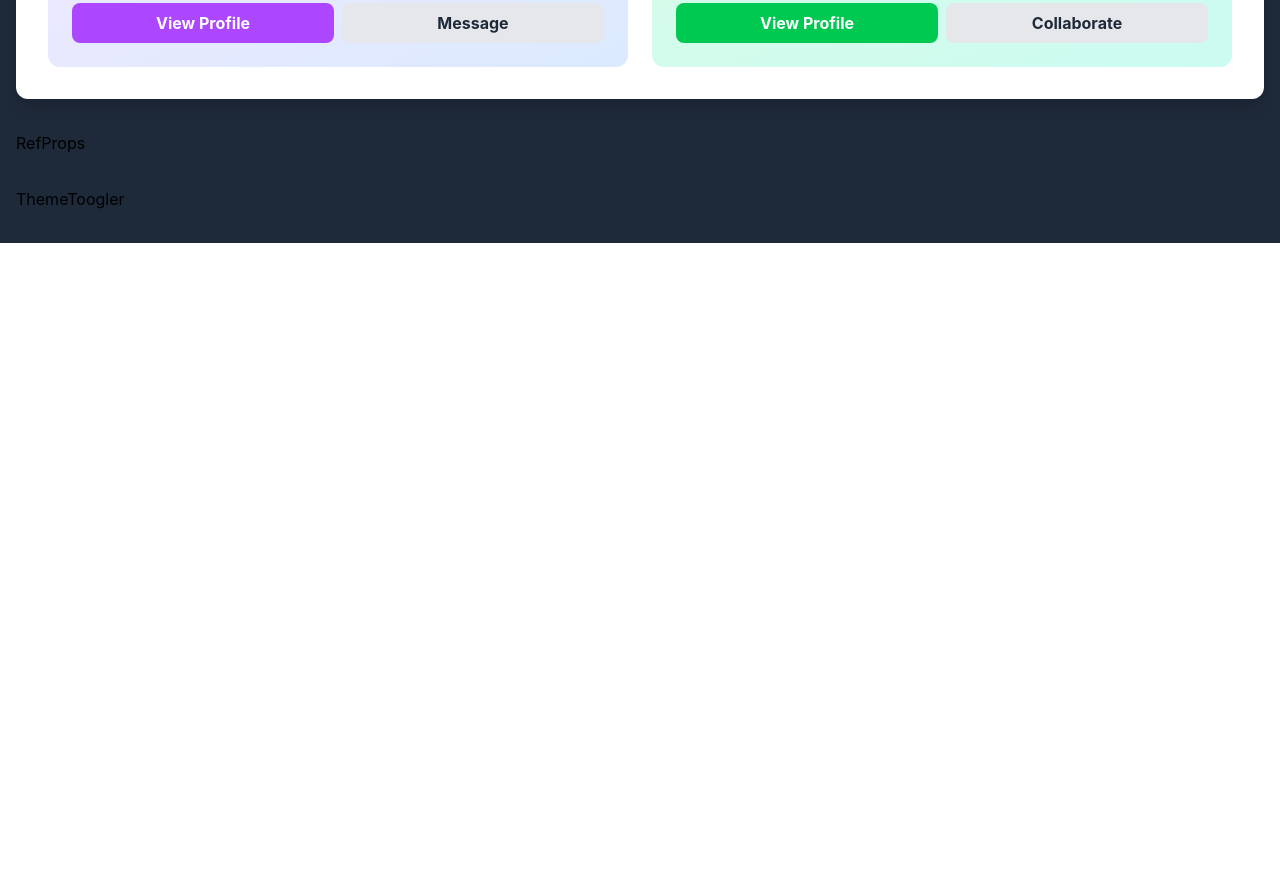
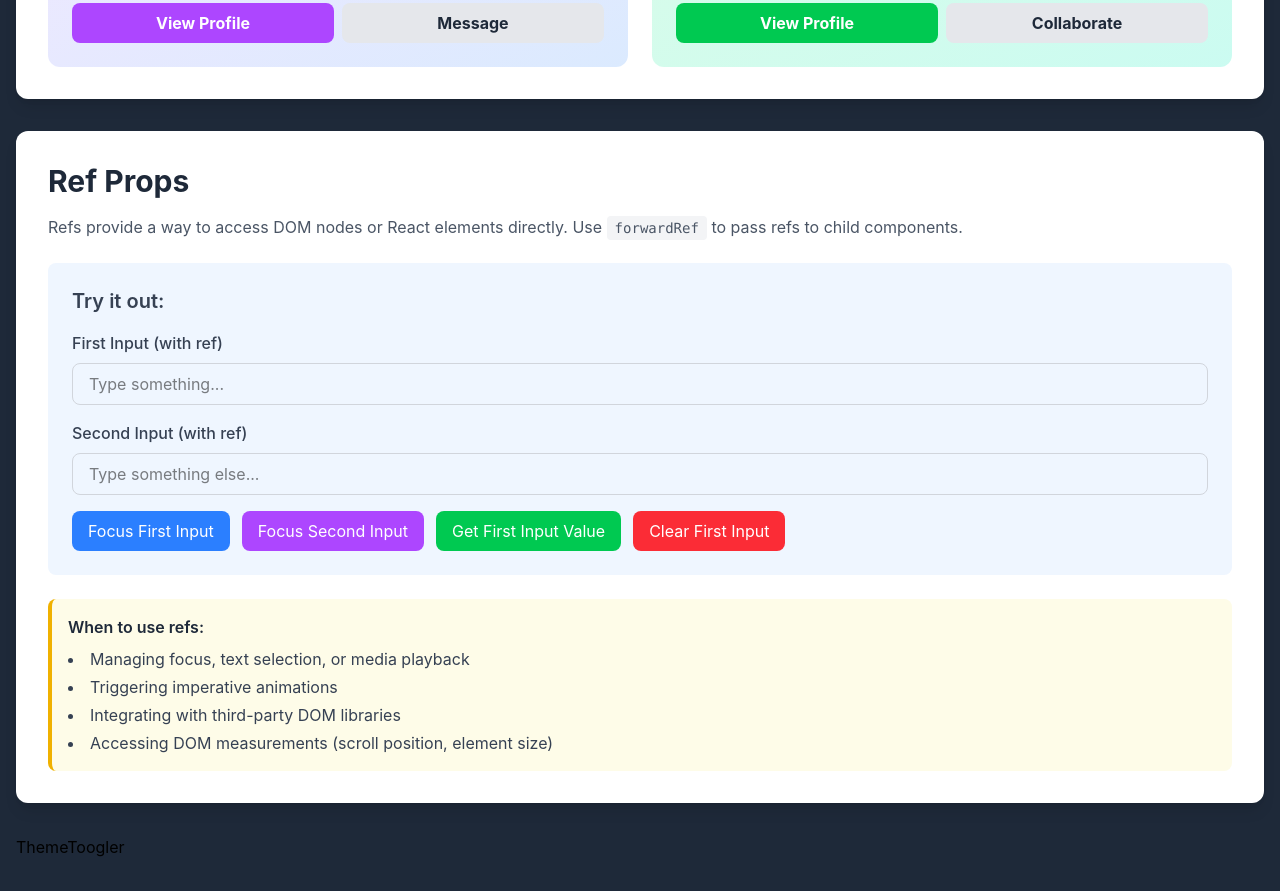
Before and after one commit to Shivamch0/React, a React (Vite) app in the folder Props/: page / in a window 1280 px wide. Shown: the part 1700-2591 px from the top of the page. Before the commit the page ends 1943 px from the top, so only its background shows below. Built offline with nearby package versions, Linux system fonts and the light colour scheme.

Commit message:
useRef completed

```diff
--- a/Props/src/components/RefProps.jsx
+++ b/Props/src/components/RefProps.jsx
@@ -1,9 +1,116 @@
-import React from 'react'
+import { useRef, forwardRef } from "react";
 
-function RefProps() {
+// Input component that accepts a ref prop
+const CustomInput = forwardRef(({ label, placeholder, className }, ref) => {
   return (
-    <div>RefProps</div>
-  )
+    <div className="mb-4">
+      <label className="block text-gray-700 font-medium mb-2">{label}</label>
+      <input
+        ref={ref}
+        type="text"
+        placeholder={placeholder}
+        className={`w-full px-4 py-2 border border-gray-300 rounded-lg focus:outline-none focus:ring-2 focus:ring-blue-500 ${className}`}
+      />
+    </div>
+  );
+});
+
+CustomInput.displayName = "CustomInput";
+
+export default function RefProps() {
+  const inputRef = useRef(null);
+  const secondInputRef = useRef(null);
+
+  const focusInput = () => {
+    inputRef.current?.focus();
+  };
+
+  const getInputValue = () => {
+    if (inputRef.current) {
+      alert(`Input value: ${inputRef.current.value}`);
+    }
+  };
+
+  const clearInput = () => {
+    if (inputRef.current) {
+      inputRef.current.value = "";
+      inputRef.current.focus();
+    }
+  };
+
+  const focusSecondInput = () => {
+    secondInputRef.current?.focus();
+  };
+
+  return (
+    <section className="p-8 bg-white rounded-xl shadow-lg">
+      <h2 className="text-3xl font-bold mb-4 text-gray-800">Ref Props</h2>
+      <p className="text-gray-600 mb-6">
+        Refs provide a way to access DOM nodes or React elements directly. Use{" "}
+        <code className="bg-gray-100 px-2 py-1 rounded text-sm">
+          forwardRef
+        </code>{" "}
+        to pass refs to child components.
+      </p>
+
+      <div className="space-y-6">
+        <div className="bg-blue-50 p-6 rounded-lg">
+          <h3 className="text-xl font-semibold mb-4 text-gray-700">
+            Try it out:
+          </h3>
+
+          <CustomInput
+            ref={inputRef}
+            label="First Input (with ref)"
+            placeholder="Type something..."
+          />
+
+          <CustomInput
+            ref={secondInputRef}
+            label="Second Input (with ref)"
+            placeholder="Type something else..."
+          />
+
+          <div className="flex flex-wrap gap-3 mt-4">
+            <button
+              onClick={focusInput}
+              className="px-4 py-2 bg-blue-500 text-white rounded-lg hover:bg-blue-600 transition"
+            >
+              Focus First Input
+            </button>
+            <button
+              onClick={focusSecondInput}
+              className="px-4 py-2 bg-purple-500 text-white rounded-lg hover:bg-purple-600 transition"
+            >
+              Focus Second Input
+            </button>
+            <button
+              onClick={getInputValue}
+              className="px-4 py-2 bg-green-500 text-white rounded-lg hover:bg-green-600 transition"
+            >
+              Get First Input Value
+            </button>
+            <button
+              onClick={clearInput}
+              className="px-4 py-2 bg-red-500 text-white rounded-lg hover:bg-red-600 transition"
+            >
+              Clear First Input
+            </button>
+          </div>
+        </div>
+
+        <div className="bg-yellow-50 p-4 rounded-lg border-l-4 border-yellow-500">
+          <h4 className="font-semibold text-gray-800 mb-2">
+            When to use refs:
+          </h4>
+          <ul className="list-disc list-inside text-gray-700 space-y-1">
+            <li>Managing focus, text selection, or media playback</li>
+            <li>Triggering imperative animations</li>
+            <li>Integrating with third-party DOM libraries</li>
+            <li>Accessing DOM measurements (scroll position, element size)</li>
+          </ul>
+        </div>
+      </div>
+    </section>
+  );
 }
-
-export default RefProps
```
